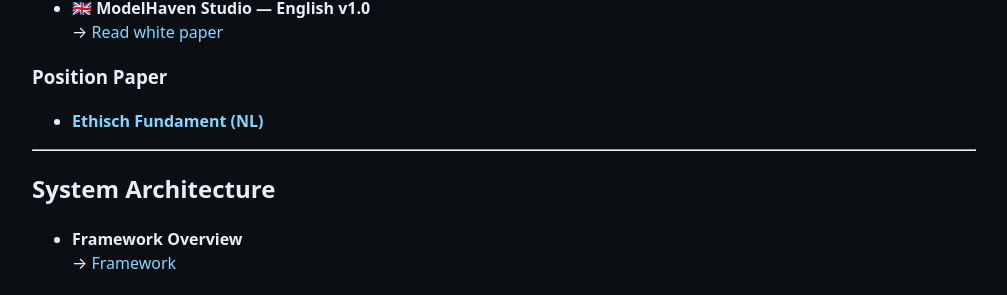
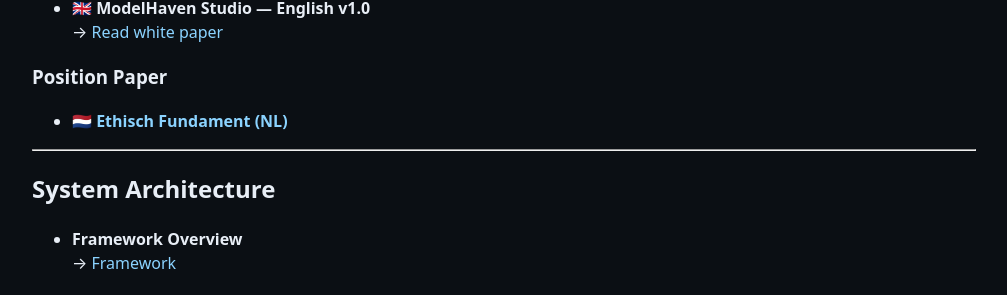
Before and after one commit to MartijnBruzzese/ModelHaven-Studio, a Jekyll site: the page built from index.md, in a window 1280 px wide and 900 px high, scrolled down 845 px. Shown: the part 150-445 px from the top of the window, without its empty margins (136-1143 px from the left). Built offline with Jekyll 4.4.1, drawn with Linux system fonts in a browser that asks for light colours.

```diff
--- a/index.md
+++ b/index.md
@@ -51,7 +51,7 @@ ModelHaven Studio is a research-driven initiative exploring consent-first system
 
 ### Position Paper
 
-- **[Ethisch Fundament (NL)](POSITION_PAPERS/ETHICS/NL/ETHISCH_FUNDAMENT/inhoudsopgave.md)**
+- 🇳🇱 **[Ethisch Fundament (NL)](POSITION_PAPERS/ETHICS/NL/ETHISCH_FUNDAMENT/inhoudsopgave.md)**
 
 ---
 
```
